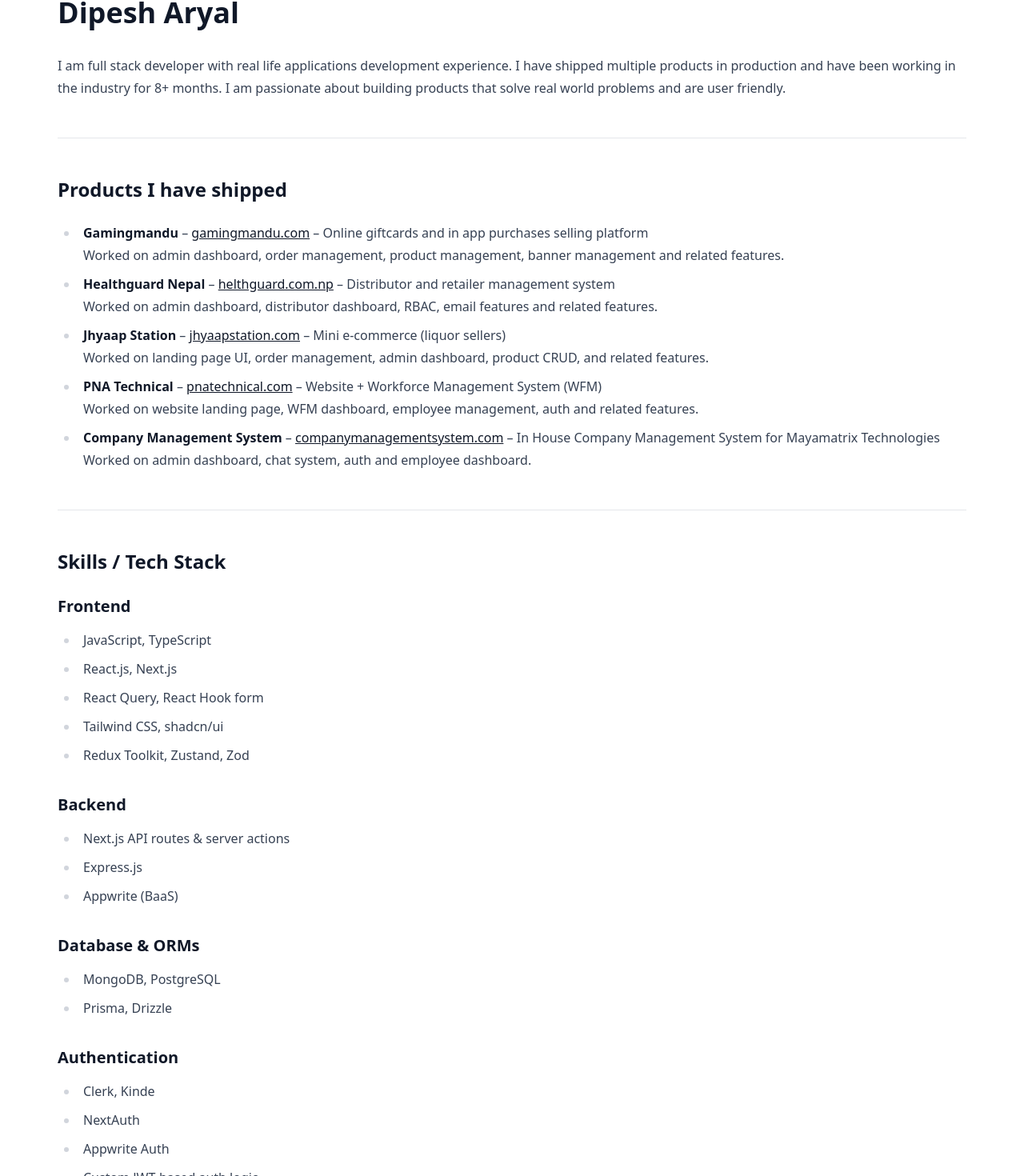
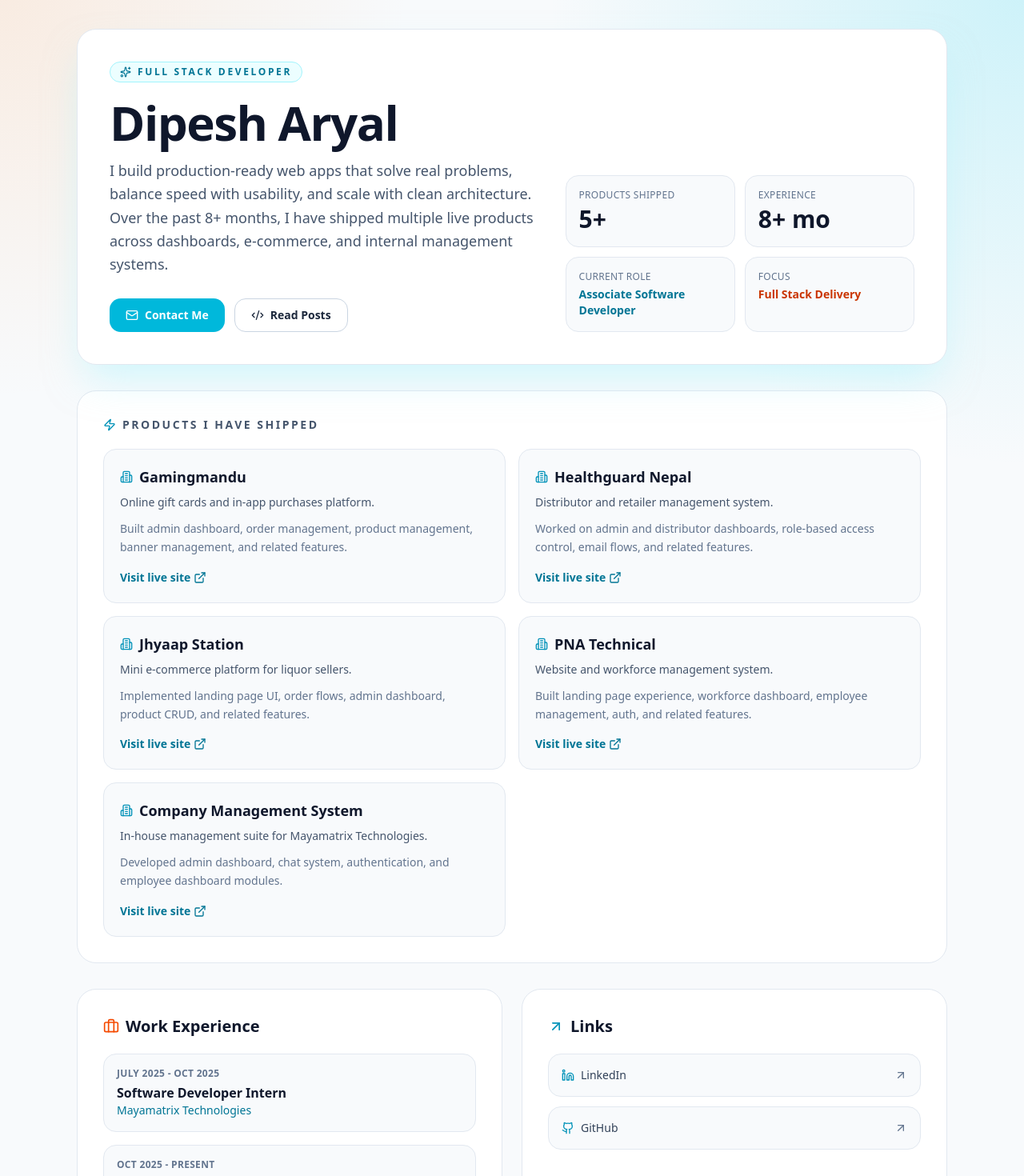
Before and after one commit to Ace-Aryal/portfolio_website, a Next.js app in the folder portfolio-next/: page / in a window 1280 px wide. Shown: the part 12-1482 px from the top of the page at 80% size. Built offline with nearby package versions, Linux system fonts and the light colour scheme.

Commit message:
feat: vibe code gradient UI

```diff
--- a/portfolio-next/src/app/layout.tsx
+++ b/portfolio-next/src/app/layout.tsx
@@ -79,7 +79,7 @@
       <body className={`${geistSans.variable} ${geistMono.variable} antialiased`}>
         <Providers>
           <div className="flex w-full flex-col items-center">
-            <div className="container flex min-h-screen flex-col">
+            <div className="w-full flex min-h-screen flex-col">
 
               <main className="flex grow flex-col"> {children}</main>
 
--- a/portfolio-next/src/app/page.tsx
+++ b/portfolio-next/src/app/page.tsx
@@ -1,153 +1,261 @@
+import Link from 'next/link'
+import {
+  ArrowUpRight,
+  Briefcase,
+  Building2,
+  Code2,
+  Database,
+  ExternalLink,
+  Github,
+  Layers3,
+  Linkedin,
+  Mail,
+  ShieldCheck,
+  Sparkles,
+  Terminal,
+  Zap,
+} from 'lucide-react'
+
+const products = [
+  {
+    name: 'Gamingmandu',
+    url: 'https://gamingmandu.com',
+    description: 'Online gift cards and in-app purchases platform.',
+    details:
+      'Built admin dashboard, order management, product management, banner management, and related features.',
+  },
+  {
+    name: 'Healthguard Nepal',
+    url: 'https://healthguard.com.np',
+    description: 'Distributor and retailer management system.',
+    details:
+      'Worked on admin and distributor dashboards, role-based access control, email flows, and related features.',
+  },
+  {
+    name: 'Jhyaap Station',
+    url: 'https://jhyaapstation.com',
+    description: 'Mini e-commerce platform for liquor sellers.',
+    details:
+      'Implemented landing page UI, order flows, admin dashboard, product CRUD, and related features.',
+  },
+  {
+    name: 'PNA Technical',
+    url: 'https://pnatechnical.com',
+    description: 'Website and workforce management system.',
+    details:
+      'Built landing page experience, workforce dashboard, employee management, auth, and related features.',
+  },
+  {
+    name: 'Company Management System',
+    url: 'https://companymanagementsystem.com',
+    description: 'In-house management suite for Mayamatrix Technologies.',
+    details: 'Developed admin dashboard, chat system, authentication, and employee dashboard modules.',
+  },
+]
+
+const skillGroups = [
+  {
+    title: 'Frontend',
+    icon: Layers3,
+    items: ['JavaScript, TypeScript', 'React.js, Next.js', 'React Query, React Hook Form', 'Tailwind CSS, shadcn/ui', 'Redux Toolkit, Zustand, Zod'],
+  },
+  {
+    title: 'Backend',
+    icon: Terminal,
+    items: ['Next.js API routes and Server Actions', 'Express.js', 'Appwrite (BaaS)'],
+  },
+  {
+    title: 'Database and ORM',
+    icon: Database,
+    items: ['MongoDB, PostgreSQL', 'Prisma, Drizzle'],
+  },
+  {
+    title: 'Authentication',
+    icon: ShieldCheck,
+    items: ['Clerk, Kinde', 'NextAuth', 'Appwrite Auth', 'Custom JWT auth logic'],
+  },
+]
+
+const experiences = [
+  {
+    period: 'July 2025 - Oct 2025',
+    role: 'Software Developer Intern',
+    company: 'Mayamatrix Technologies',
+  },
+  {
+    period: 'Oct 2025 - Present',
+    role: 'Associate Software Developer',
+    company: 'Mayamatrix Technologies',
+  },
+]
+
 export default function SimplePortfolio() {
   return (
-<div className="bg-white w-full">
-    <main className="prose mx-auto max-w-6xl p-2">
-      {/* ABOUT */}
-      <h1>Dipesh Aryal</h1>
-      <p>
-        I am full stack developer with real life applications development experience. I have shipped multiple products in production and have been working in the industry for 8+ months. I am passionate about building products that solve real world problems and are user friendly.
-      </p>
+    <main className="light relative overflow-hidden w-full  bg-slate-50 text-slate-900" style={{ colorScheme: 'light' }}>
+      <div className="pointer-events-none absolute inset-x-0  top-0 h-[38rem] bg-[radial-gradient(circle_at_top_right,_rgba(34,211,238,0.2),_transparent_42%),radial-gradient(circle_at_top_left,_rgba(251,146,60,0.14),_transparent_36%)]" />
 
-      <hr />
+      <div className="relative mx-auto flex w-full max-w-6xl flex-col gap-8 px-4 py-8 sm:px-6 sm:py-12 lg:px-8">
+        <section className="rounded-3xl border border-slate-200 bg-white p-6 shadow-2xl shadow-cyan-200/50 backdrop-blur-xl sm:p-10">
+          <p className="inline-flex items-center gap-2 rounded-full border border-cyan-200 bg-cyan-50 px-3 py-1 text-xs font-semibold uppercase tracking-[0.22em] text-cyan-700">
+            <Sparkles className="size-3.5" />
+            Full Stack Developer
+          </p>
 
-      {/* PRODUCTS */}
-      <h2>Products I have shipped</h2>
+          <div className="mt-5 grid gap-6 lg:grid-cols-[1.25fr_1fr] lg:items-end">
+            <div>
+              <h1 className="text-4xl font-black tracking-tight text-slate-900 sm:text-5xl lg:text-6xl">
+                Dipesh Aryal
+              </h1>
+              <p className="mt-4 max-w-2xl text-base leading-relaxed text-slate-600 sm:text-lg">
+                I build production-ready web apps that solve real problems, balance speed with usability,
+                and scale with clean architecture. Over the past 8+ months, I have shipped multiple live
+                products across dashboards, e-commerce, and internal management systems.
+              </p>
 
-      <ul>
-        <li>
-          <strong>Gamingmandu </strong> –{' '}
-          <a href="https://gamingmandu.com" target="_blank">
-           gamingmandu.com
-          </a>{' '}
-          – Online giftcards and in app purchases selling platform
-          <br />
-          Worked on admin dashboard, order management, product management, banner management and related features.
-        </li>
-        <li>
-          <strong>Healthguard Nepal </strong> –{' '}
-          <a href="https://healthguard.com.np" target="_blank">
-           helthguard.com.np
-          </a>{' '}
-          – Distributor and retailer management system
-          <br />
-          Worked on admin dashboard, distributor dashboard, RBAC, email features and related features.
-        </li>
+              <div className="mt-7 flex flex-wrap gap-3">
+                <Link
+                  href="/contact"
+                  className="inline-flex items-center gap-2 rounded-xl bg-cyan-500 px-5 py-2.5 text-sm font-semibold text-white transition hover:bg-cyan-600"
+                >
+                  <Mail className="size-4" />
+                  Contact Me
+                </Link>
+                <Link
+                  href="/posts"
+                  className="inline-flex items-center gap-2 rounded-xl border border-slate-300 bg-white px-5 py-2.5 text-sm font-semibold text-slate-800 transition hover:bg-slate-100"
+                >
+                  <Code2 className="size-4" />
+                  Read Posts
+                </Link>
+              </div>
+            </div>
 
-        <li>
-          <strong>Jhyaap Station</strong> –{' '}
-          <a href="https://jhyaapstation.com" target="_blank">
-            jhyaapstation.com
-          </a>{' '}
-          – Mini e-commerce (liquor sellers)
-          <br />
-          Worked on landing page UI, order management, admin dashboard, product CRUD, and related
-          features.
-        </li>
+            <div className="grid grid-cols-2 gap-3">
+              <div className="rounded-2xl border border-slate-200 bg-slate-50 p-4">
+                <p className="text-xs uppercase tracking-wide text-slate-500">Products Shipped</p>
+                <p className="mt-1 text-3xl font-bold text-slate-900">5+</p>
+              </div>
+              <div className="rounded-2xl border border-slate-200 bg-slate-50 p-4">
+                <p className="text-xs uppercase tracking-wide text-slate-500">Experience</p>
+                <p className="mt-1 text-3xl font-bold text-slate-900">8+ mo</p>
+              </div>
+              <div className="rounded-2xl border border-slate-200 bg-slate-50 p-4">
+                <p className="text-xs uppercase tracking-wide text-slate-500">Current Role</p>
+                <p className="mt-1 text-sm font-semibold text-cyan-700">Associate Software Developer</p>
+              </div>
+              <div className="rounded-2xl border border-slate-200 bg-slate-50 p-4">
+                <p className="text-xs uppercase tracking-wide text-slate-500">Focus</p>
+                <p className="mt-1 text-sm font-semibold text-orange-700">Full Stack Delivery</p>
+              </div>
+            </div>
+          </div>
+        </section>
 
-        <li>
-          <strong>PNA Technical</strong> –{' '}
-          <a href="https://pnatechnical.com" target="_blank">
-            pnatechnical.com
-          </a>{' '}
-          – Website + Workforce Management System (WFM)
-          <br />
-          Worked on website landing page, WFM dashboard, employee management, auth and related features.
-        </li>
+        <section className="rounded-3xl border border-slate-200 bg-white p-6 sm:p-8">
+          <div className="mb-5 flex items-center gap-2 text-sm font-semibold uppercase tracking-[0.18em] text-slate-600">
+            <Zap className="size-4 text-cyan-600" />
+            Products I Have Shipped
+          </div>
+          <div className="grid gap-4 md:grid-cols-2">
+            {products.map((product) => (
+              <a
+                key={product.name}
+                href={product.url}
+                target="_blank"
+                rel="noreferrer"
+                className="group block rounded-2xl border border-slate-200 bg-slate-50 p-5 transition hover:-translate-y-1 hover:border-cyan-300 hover:bg-cyan-50/50"
+              >
+                <h2 className="flex items-center gap-2 text-lg font-bold text-slate-900">
+                  <Building2 className="size-4 text-cyan-600" />
+                  {product.name}
+                </h2>
+                <p className="mt-2 text-sm text-slate-600">{product.description}</p>
+                <p className="mt-3 text-sm leading-relaxed text-slate-500">{product.details}</p>
+                <p className="mt-4 inline-flex items-center gap-1 text-sm font-semibold text-cyan-700 transition group-hover:text-cyan-800">
+                  Visit live site
+                  <ExternalLink className="size-4 transition group-hover:translate-x-0.5" />
+                </p>
+              </a>
+            ))}
+          </div>
+        </section>
 
-        <li>
-          <strong>Company Management System</strong> –{' '}
-          <a href="https://companymanagementsystem.com" target="_blank">
-            companymanagementsystem.com
-          </a>{' '}
-          – In House Company Management System for Mayamatrix Technologies
-          <br />
-          Worked on admin dashboard, chat system, auth  and employee dashboard.
-        </li>
-      </ul>
+        <section className="grid gap-6 lg:grid-cols-2">
+          <article className="rounded-3xl border border-slate-200 bg-white p-6 sm:p-8">
+            <h2 className="mb-5 flex items-center gap-2 text-xl font-bold text-slate-900">
+              <Briefcase className="size-5 text-orange-600" />
+              Work Experience
+            </h2>
+            <div className="space-y-4">
+              {experiences.map((experience) => (
+                <div key={experience.period} className="rounded-2xl border border-slate-200 bg-slate-50 p-4">
+                  <p className="text-xs font-semibold uppercase tracking-wide text-slate-500">{experience.period}</p>
+                  <p className="mt-1 text-base font-semibold text-slate-900">{experience.role}</p>
+                  <p className="text-sm text-cyan-700">{experience.company}</p>
+                </div>
+              ))}
+            </div>
+          </article>
 
-      <hr />
+          <article className="rounded-3xl border border-slate-200 bg-white p-6 sm:p-8">
+            <h2 className="mb-5 flex items-center gap-2 text-xl font-bold text-slate-900">
+              <ArrowUpRight className="size-5 text-cyan-600" />
+              Links
+            </h2>
+            <div className="space-y-3">
+              <a
+                href="https://www.linkedin.com/in/dipesh-aryal-612536272/"
+                target="_blank"
+                rel="noreferrer"
+                className="flex items-center justify-between rounded-2xl border border-slate-200 bg-slate-50 p-4 transition hover:border-cyan-300 hover:bg-cyan-50/50"
+              >
+                <span className="inline-flex items-center gap-2 text-sm font-medium text-slate-700">
+                  <Linkedin className="size-4 text-cyan-600" />
+                  LinkedIn
+                </span>
+                <ArrowUpRight className="size-4 text-slate-500" />
+              </a>
+              <a
+                href="https://github.com/ace-aryal"
+                target="_blank"
+                rel="noreferrer"
+                className="flex items-center justify-between rounded-2xl border border-slate-200 bg-slate-50 p-4 transition hover:border-cyan-300 hover:bg-cyan-50/50"
+              >
+                <span className="inline-flex items-center gap-2 text-sm font-medium text-slate-700">
+                  <Github className="size-4 text-cyan-600" />
+                  GitHub
+                </span>
+                <ArrowUpRight className="size-4 text-slate-500" />
+              </a>
+            </div>
+          </article>
+        </section>
 
-      {/* SKILLS */}
-      <h2>Skills / Tech Stack</h2>
-
-      <h3>Frontend</h3>
-      <ul>
-        <li>JavaScript, TypeScript</li>
-        <li>React.js, Next.js</li>
-        <li>React Query, React Hook form</li>
-        <li>Tailwind CSS, shadcn/ui</li>
-        <li>Redux Toolkit, Zustand, Zod</li>
-      </ul>
-
-      <h3>Backend</h3>
-      <ul>
-        <li>Next.js API routes & server actions</li>
-        <li>Express.js</li>
-        <li>Appwrite (BaaS)</li>
-      </ul>
-
-      <h3>Database & ORMs</h3>
-      <ul>
-        <li>MongoDB, PostgreSQL</li>
-        <li>Prisma, Drizzle</li>
-      </ul>
-
-      <h3>Authentication</h3>
-      <ul>
-        <li>Clerk, Kinde</li>
-        <li>NextAuth</li>
-        <li>Appwrite Auth</li>
-        <li>Custom JWT-based auth logic</li>
-      </ul>
-
-      <hr />
-
-      {/* WORK EXPERIENCE */}
-      <h2>Work Experience</h2>
-
-      <ul>
-        <li>
-          <strong>July 2025 – Oct 2025</strong> — Mayamatrix Technologies
-          <br />
-          Software Developer Intern
-        </li>
-        <li>
-          <strong>Oct 2025 – Present</strong> — Mayamatrix Technologies
-          <br />
-          Associate Software Developer
-        </li>
-      </ul>
-
-      <hr />
-
-      {/* LINKS */}
-      <h2>Links</h2>
-
-      <ul>
-        <li>
-          LinkedIn:{' '}
-          <a href="https://www.linkedin.com/in/dipesh-aryal-612536272/" target="_blank">
-            linkedin.com/in/dipesh-aryal-612536272
-          </a>
-        </li>
-        <li>
-          GitHub:{' '}
-          <a href="https://github.com/ace-aryal" target="_blank">
-            github.com/ace-aryal
-          </a>
-        </li>
-      </ul>
-
-      <hr />
-
-      {/* INTERNAL LINKS */}
-      <p>
-        <a href="/contact">Click here to send me a message</a>
-      </p>
-      <p>
-        <a href="/posts">Click here to see my posts</a>
-      </p>
+        <section className="rounded-3xl border border-slate-200 bg-white p-6 sm:p-8">
+          <h2 className="mb-5 flex items-center gap-2 text-xl font-bold text-slate-900">
+            <Code2 className="size-5 text-cyan-600" />
+            Skills and Tech Stack
+          </h2>
+          <div className="grid gap-4 md:grid-cols-2">
+            {skillGroups.map((group) => (
+              <article key={group.title} className="rounded-2xl border border-slate-200 bg-slate-50 p-5">
+                <h3 className="mb-3 flex items-center gap-2 text-base font-semibold text-slate-900">
+                  <group.icon className="size-4 text-orange-600" />
+                  {group.title}
+                </h3>
+                <ul className="space-y-2 text-sm text-slate-600">
+                  {group.items.map((item) => (
+                    <li key={item} className="flex items-start gap-2 leading-relaxed">
+                      <span className="mt-[0.45rem] size-1.5 rounded-full bg-cyan-500" />
+                      <span>{item}</span>
+                    </li>
+                  ))}
+                </ul>
+              </article>
+            ))}
+          </div>
+        </section>
+      </div>
     </main>
-</div>
   )
 }
```
Also changed, not shown: portfolio-next/src/app/posts/page.tsx (+12 -1 lines).
